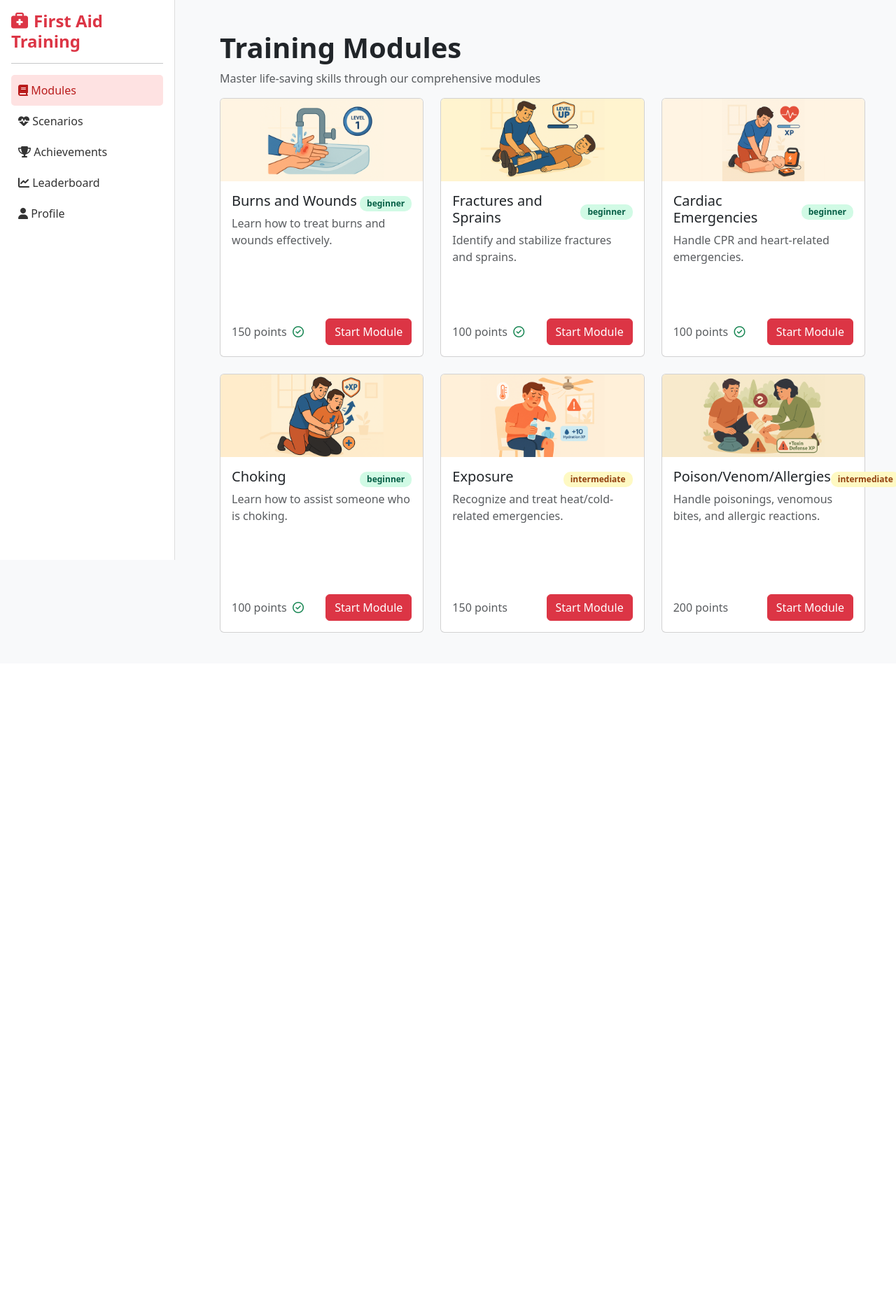
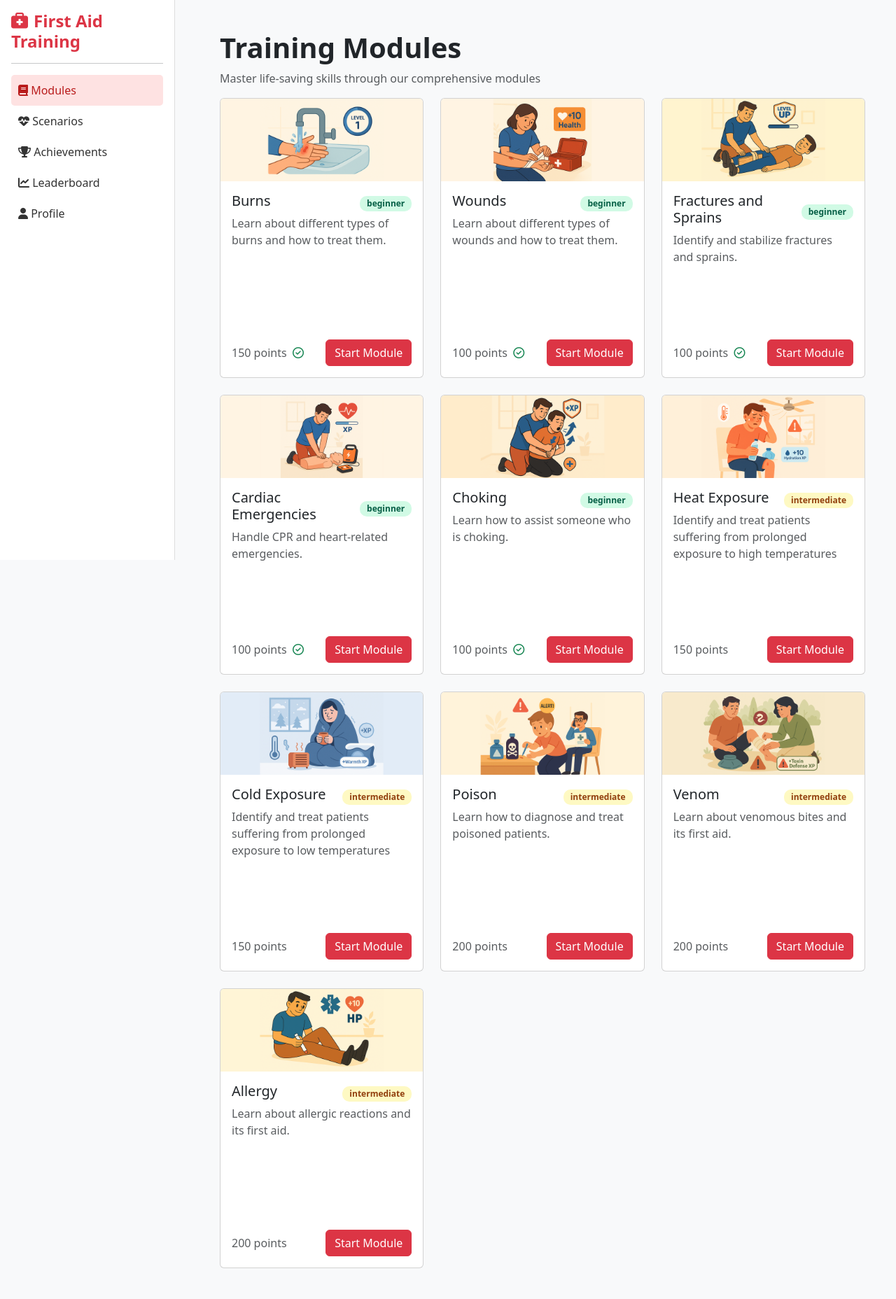
Before and after one commit to jayan110105/FirstAidMain, a Django app: page / in a window 1280 px wide. Shown: the whole page at 70% size. Before the commit the page ends 904 px from the top, so only its background shows below. Run offline with Django 5.2, Linux system fonts and the light colour scheme.

Commit message:
Fixed Modules

```diff
--- a/training/templates/base.html
+++ b/training/templates/base.html
@@ -68,7 +68,7 @@
             font-size: 12px;
         }
         .module-card {
-            height: 370px;
+            height: 400px;
         }
         .scenario-card {
             border: none;
--- a/training/templates/modules.html
+++ b/training/templates/modules.html
@@ -13,21 +13,38 @@
           <img
             src="{% static 'images/burns2.png' %}"
             class="card-img-top img-fluid"
-            alt="Burns and Wounds"
+            alt="Burns"
             width="300"
             height="200"
           />
           <div class="card-body d-flex flex-column">
             <div class="d-flex justify-content-between align-items-center">
-              <h5 class="card-title">Burns and Wounds</h5>
+              <h5 class="card-title">Burns</h5>
               <span class="badge badge-advanced">beginner</span>
             </div>
             <p class="card-text text-muted">
-              Learn how to treat burns and wounds effectively.
+              Learn about different types of burns and how to treat them.
             </p>
             <div class="mt-auto d-flex justify-content-between align-items-center mt-3">
               <p class="text-muted mb-0">150 points &nbsp;<i class="fa-regular fa-circle-check text-success"></i></p>
-              <a href="{% url 'burns_and_wounds' %}" class="btn btn-danger">Start Module</a>
+              <a href="{% url 'burns_learning' %}" class="btn btn-danger">Start Module</a>
+            </div>
+          </div>
+        </div>
+      </div>
+
+      <div class="col-md-4">
+        <div class="card module-card">
+          <img src="{% static 'images/wound.png' %}" class="card-img-top img-fluid" alt="Fractures and Sprains" width="300" height="200" />
+          <div class="card-body d-flex flex-column">
+            <div class="d-flex justify-content-between align-items-center">
+              <h5 class="card-title">Wounds</h5>
+              <span class="badge badge-advanced">beginner</span>
+            </div>
+            <p class="card-text text-muted">Learn about different types of wounds and how to treat them.</p>
+            <div class="mt-auto d-flex justify-content-between align-items-center mt-3">
+              <p class="text-muted mb-0">100 points &nbsp;<i class="fa-regular fa-circle-check text-success"></i></p>
+              <a href="{% url 'wounds_learning' %}" class="btn btn-danger">Start Module</a>
             </div>
           </div>
         </div>
@@ -45,7 +62,7 @@
             <p class="card-text text-muted">Identify and stabilize fractures and sprains.</p>
             <div class="mt-auto d-flex justify-content-between align-items-center mt-3">
               <p class="text-muted mb-0">100 points &nbsp;<i class="fa-regular fa-circle-check text-success"></i></p>
-              <a href="{% url 'fractures_and_sprains' %}" class="btn btn-danger">Start Module</a>
+              <a href="{% url 'fractures_learning' %}" class="btn btn-danger">Start Module</a>
             </div>
           </div>
         </div>
@@ -63,7 +80,7 @@
             <p class="card-text text-muted">Handle CPR and heart-related emergencies.</p>
             <div class="mt-auto d-flex justify-content-between align-items-center mt-3">
               <p class="text-muted mb-0">100 points &nbsp;<i class="fa-regular fa-circle-check text-success"></i></p>
-              <a href="{% url 'cardiac_emergencies' %}" class="btn btn-danger">Start Module</a>
+              <a href="{% url 'cardiac_emergencies_learning' %}" class="btn btn-danger">Start Module</a>
             </div>
           </div>
         </div>
@@ -81,7 +98,7 @@
             <p class="card-text text-muted">Learn how to assist someone who is choking.</p>
             <div class="mt-auto d-flex justify-content-between align-items-center mt-3">
               <p class="text-muted mb-0">100 points &nbsp;<i class="fa-regular fa-circle-check text-success"></i></p>
-              <a href="{% url 'choking' %}" class="btn btn-danger">Start Module</a>
+              <a href="{% url 'choking_learning' %}" class="btn btn-danger">Start Module</a>
             </div>
           </div>
         </div>
@@ -93,13 +110,30 @@
           <img src="{% static 'images/hot.png' %}" class="card-img-top img-fluid" alt="Exposure" width="300" height="200" />
           <div class="card-body d-flex flex-column">
             <div class="d-flex justify-content-between align-items-center">
-              <h5 class="card-title">Exposure</h5>
+              <h5 class="card-title">Heat Exposure</h5>
               <span class="badge badge-intermediate">intermediate</span>
             </div>
-            <p class="card-text text-muted">Recognize and treat heat/cold-related emergencies.</p>
+            <p class="card-text text-muted">Identify and treat patients suffering from prolonged exposure to high temperatures</p>
             <div class="mt-auto d-flex justify-content-between align-items-center mt-3">
               <p class="text-muted mb-0">150 points &nbsp;</p>
-              <a href="{% url 'exposure' %}" class="btn btn-danger">Start Module</a>
+              <a href="{% url 'heat_learning' %}" class="btn btn-danger">Start Module</a>
+            </div>
+          </div>
+        </div>
+      </div>
+
+      <div class="col-md-4">
+        <div class="card module-card">
+          <img src="{% static 'images/cold2.png' %}" class="card-img-top img-fluid" alt="Exposure" width="300" height="200" />
+          <div class="card-body d-flex flex-column">
+            <div class="d-flex justify-content-between align-items-center">
+              <h5 class="card-title">Cold Exposure</h5>
+              <span class="badge badge-intermediate">intermediate</span>
+            </div>
+            <p class="card-text text-muted">Identify and treat patients suffering from prolonged exposure to low temperatures</p>
+            <div class="mt-auto d-flex justify-content-between align-items-center mt-3">
+              <p class="text-muted mb-0">150 points &nbsp;</p>
+              <a href="{% url 'cold_learning' %}" class="btn btn-danger">Start Module</a>
             </div>
           </div>
         </div>
@@ -108,16 +142,50 @@
       <!-- 6. Poison/Venom/Allergies -->
       <div class="col-md-4">
         <div class="card module-card">
+          <img src="{% static 'images/poison.png' %}" class="card-img-top img-fluid" alt="Poison/Venom/Allergies" width="300" height="200" />
+          <div class="card-body d-flex flex-column">
+            <div class="d-flex justify-content-between align-items-center">
+              <h5 class="card-title">Poison</h5>
+              <span class="badge badge-intermediate">intermediate</span>
+            </div>
+            <p class="card-text text-muted">Learn how to diagnose and treat poisoned patients.</p>
+            <div class="mt-auto d-flex justify-content-between align-items-center mt-3">
+              <p class="text-muted mb-0">200 points &nbsp;</p>
+              <a href="{% url 'poison_learning' %}" class="btn btn-danger">Start Module</a>
+            </div>
+          </div>
+        </div>
+      </div>
+
+      <div class="col-md-4">
+        <div class="card module-card">
           <img src="{% static 'images/venom.png' %}" class="card-img-top img-fluid" alt="Poison/Venom/Allergies" width="300" height="200" />
           <div class="card-body d-flex flex-column">
             <div class="d-flex justify-content-between align-items-center">
-              <h5 class="card-title">Poison/Venom/Allergies</h5>
+              <h5 class="card-title">Venom</h5>
               <span class="badge badge-intermediate">intermediate</span>
             </div>
-            <p class="card-text text-muted">Handle poisonings, venomous bites, and allergic reactions.</p>
+            <p class="card-text text-muted">Learn about venomous bites and its first aid.</p>
             <div class="mt-auto d-flex justify-content-between align-items-center mt-3">
               <p class="text-muted mb-0">200 points &nbsp;</p>
-              <a href="{% url 'poison_venom_allergy' %}" class="btn btn-danger">Start Module</a>
+              <a href="{% url 'venom_learning' %}" class="btn btn-danger">Start Module</a>
+            </div>
+          </div>
+        </div>
+      </div>
+
+      <div class="col-md-4">
+        <div class="card module-card">
+          <img src="{% static 'images/allergy.png' %}" class="card-img-top img-fluid" alt="Poison/Venom/Allergies" width="300" height="200" />
+          <div class="card-body d-flex flex-column">
+            <div class="d-flex justify-content-between align-items-center">
+              <h5 class="card-title">Allergy</h5>
+              <span class="badge badge-intermediate">intermediate</span>
+            </div>
+            <p class="card-text text-muted">Learn about allergic reactions and its first aid.</p>
+            <div class="mt-auto d-flex justify-content-between align-items-center mt-3">
+              <p class="text-muted mb-0">200 points &nbsp;</p>
+              <a href="{% url 'allergy_learning' %}" class="btn btn-danger">Start Module</a>
             </div>
           </div>
         </div>
```
Also changed, not shown: static/Images/Wound.png (added), static/Images/allergy.png (added), static/Images/cold.png (deleted), static/Images/cold2.png (added), static/Images/poison.png (added).
